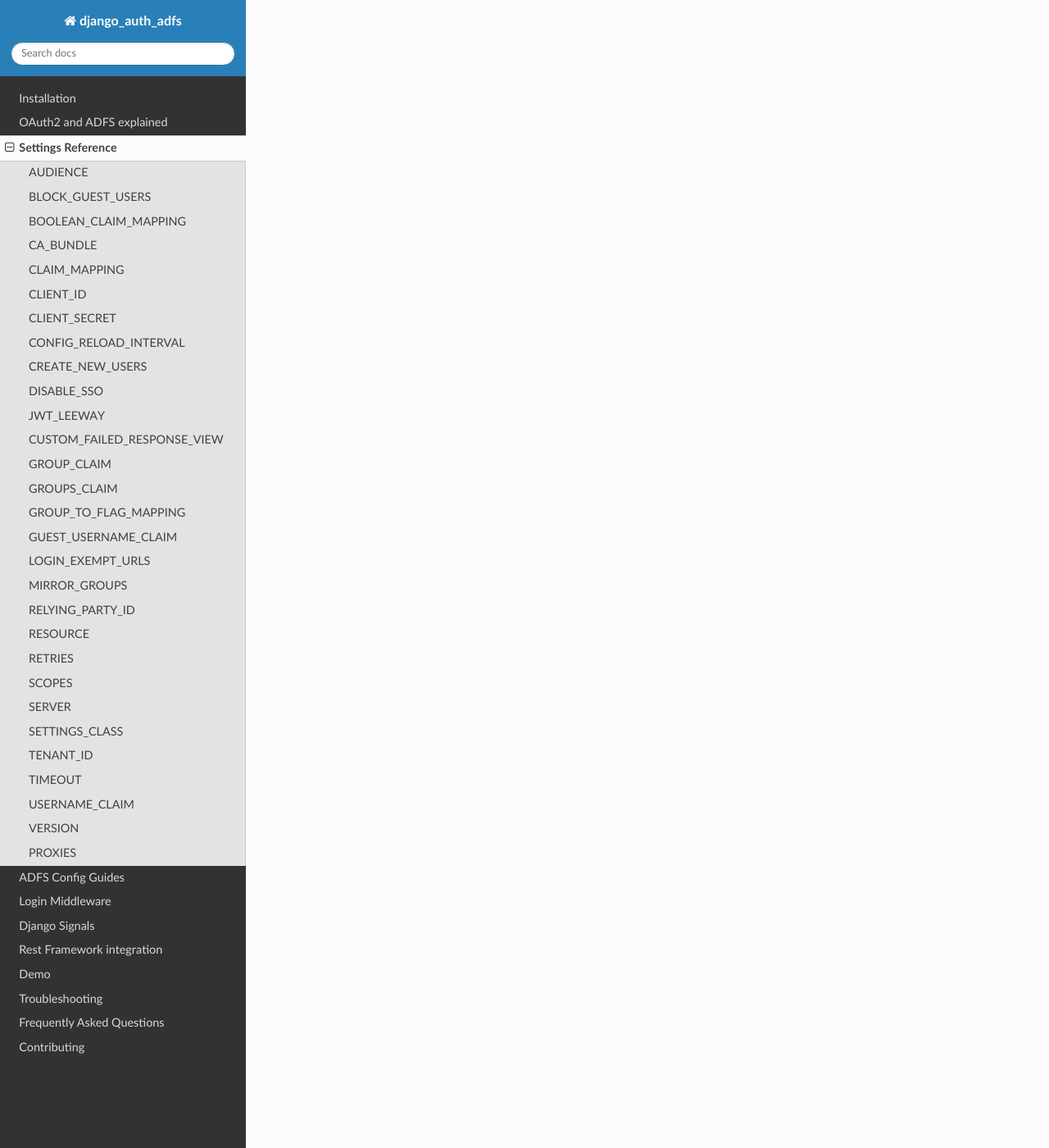
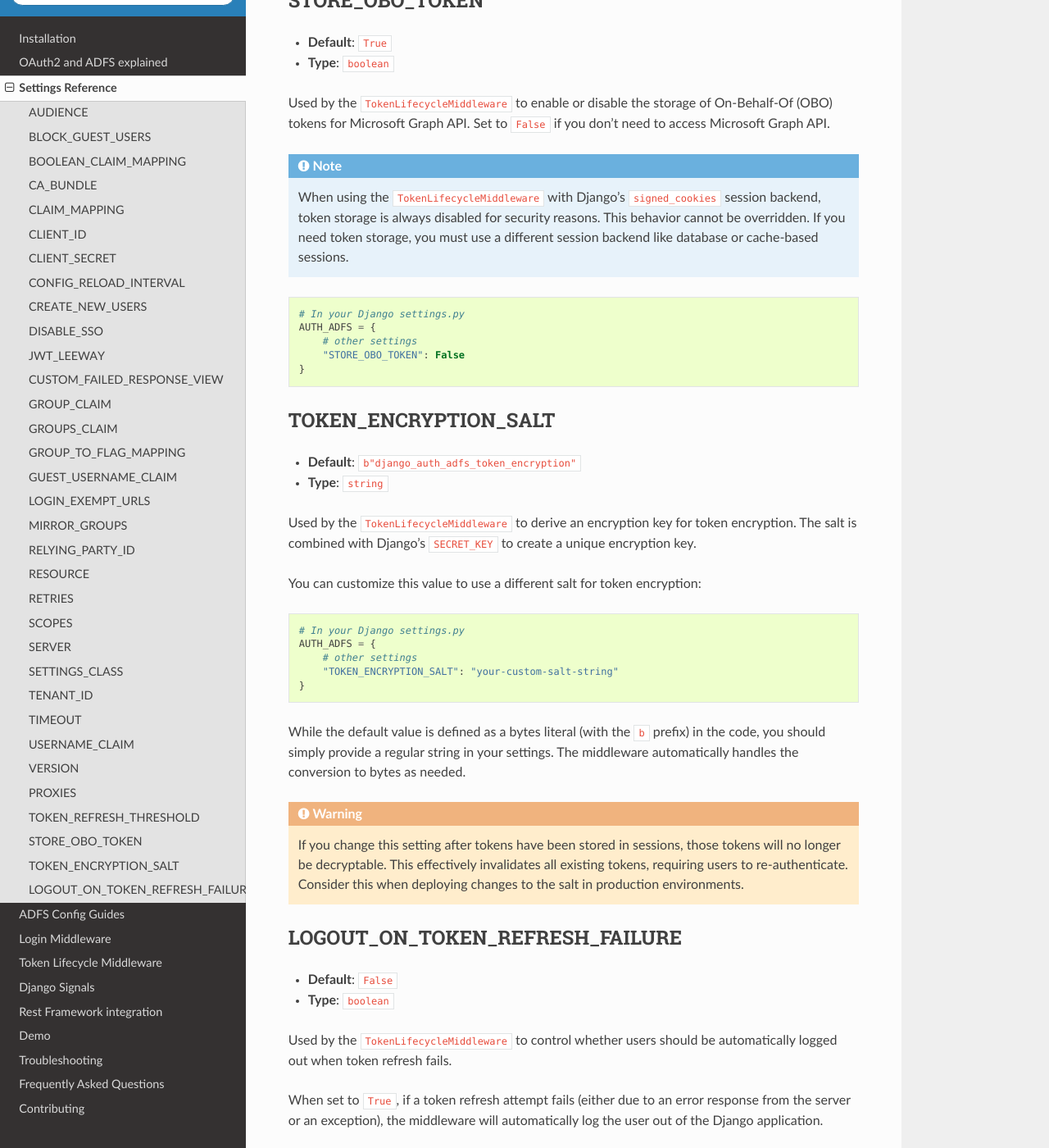
Before and after one commit to snok/django-auth-adfs, a Sphinx documentation site: the page built from docs/settings_ref.rst, in a window 1280 px wide and 1400 px high, scrolled down 11734 px. Shown: the whole window at 82% size. Built offline with Sphinx 7.4.7 and the Read the Docs theme 3.1.0, drawn with Linux system fonts in a browser that asks for light colours; pages that are not in the unit, such as notebooks, are missing from menus; some of the changed text lies outside the part shown.

Commit message:
Token lifecycle management

```diff
--- a/django_auth_adfs/__init__.py
+++ b/django_auth_adfs/__init__.py
@@ -4,4 +4,4 @@
 Adding imports here will break setup.py
 """
 
-__version__ = '1.15.0'
+__version__ = "1.16.0"
--- a/docs/index.rst
+++ b/docs/index.rst
@@ -38,6 +38,7 @@
     settings_ref
     config_guides
     middleware
+    token_lifecycle
     signals
     rest_framework
     demo
--- a/docs/settings_ref.rst
+++ b/docs/settings_ref.rst
@@ -497,3 +497,110 @@
 
 An optional proxy for all communication with the server. Example: ``{'http': '10.0.0.1', 'https': '10.0.0.2'}``
 See the `requests documentation <https://requests.readthedocs.io/en/v3.0.0/api/#requests.Session.proxies>`__ for more information.
+
+TOKEN_REFRESH_THRESHOLD
+---------------------------
+* **Default**: ``300`` (5 minutes)
+* **Type**: ``integer``
+* **Unit**: seconds
+
+Used by the ``TokenLifecycleMiddleware`` to determine how long before token expiration to attempt a refresh.
+This setting controls how proactively the middleware will refresh tokens before they expire.
+
+For example, with the default value of 300 seconds (5 minutes), if a token is set to expire in 4 minutes,
+the middleware will attempt to refresh it during the next request. This helps ensure that users don't
+experience disruptions due to token expiration during active sessions.
+
+.. code-block:: python
+
+    # In your Django settings.py
+    # Refresh tokens 10 minutes before they expire
+    AUTH_ADFS = {
+        # other settings
+        "TOKEN_REFRESH_THRESHOLD": 600
+    }
+
+STORE_OBO_TOKEN
+------------------
+* **Default**: ``True``
+* **Type**: ``boolean``
+
+Used by the ``TokenLifecycleMiddleware`` to enable or disable the storage of On-Behalf-Of (OBO) tokens
+for Microsoft Graph API. Set to ``False`` if you don't need to access Microsoft Graph API.
+
+.. note::
+   When using the ``TokenLifecycleMiddleware`` with Django's ``signed_cookies`` session backend, token storage
+   is always disabled for security reasons. This behavior cannot be overridden. If you need token storage,
+   you must use a different session backend like database or cache-based sessions.
+
+.. code-block:: python
+
+    # In your Django settings.py
+    AUTH_ADFS = {
+        # other settings
+        "STORE_OBO_TOKEN": False
+    }
+
+TOKEN_ENCRYPTION_SALT
+--------------------------
+* **Default**: ``b"django_auth_adfs_token_encryption"``
+* **Type**: ``string``
+
+Used by the ``TokenLifecycleMiddleware`` to derive an encryption key for token encryption.
+The salt is combined with Django's ``SECRET_KEY`` to create a unique encryption key.
+
+You can customize this value to use a different salt for token encryption:
+
+.. code-block:: python
+
+    # In your Django settings.py
+    AUTH_ADFS = {
+        # other settings
+        "TOKEN_ENCRYPTION_SALT": "your-custom-salt-string"
+    }
+
+While the default value is defined as a bytes literal (with the ``b`` prefix) in the code,
+you should simply provide a regular string in your settings. The middleware automatically
+handles the conversion to bytes as needed.
+
+.. warning::
+   If you change this setting after tokens have been stored in sessions, those tokens will no longer be decryptable.
+   This effectively invalidates all existing tokens, requiring users to re-authenticate.
+   Consider this when deploying changes to the salt in production environments.
+
+LOGOUT_ON_TOKEN_REFRESH_FAILURE
+-------------------------------
+* **Default**: ``False``
+* **Type**: ``boolean``
+
+Used by the ``TokenLifecycleMiddleware`` to control whether users should be automatically logged out when token refresh fails.
+
+When set to ``True``, if a token refresh attempt fails (either due to an error response from the server or an exception),
+the middleware will automatically log the user out of the Django application.
+
+When set to ``False`` (the default), the middleware will log the error but allow the user to continue using the application
+until their session expires naturally, even though their tokens are no longer valid.
+
+This setting is particularly important for security considerations, as it determines how your application responds when a user's account
+has been disabled in Azure AD/ADFS. When enabled, it can help ensure that users who have had their accounts disabled in the
+identity provider are promptly logged out of your Django application, closing a potential security gap.
+
+This feature is disabled by default to prioritize user experience, but can be enabled for applications where security requirements
+outweigh the potential disruption of unexpected logouts.
+
+.. code-block:: python
+
+    # In your Django settings.py
+    AUTH_ADFS = {
+        # other settings
+        "LOGOUT_ON_TOKEN_REFRESH_FAILURE": True
+    }
+
+.. note::
+   This setting only affects what happens when token refresh fails. It does not affect the initial authentication process
+   or what happens when tokens expire without a refresh attempt.
+
+.. important::
+   Even for applications that don't make additional API calls after authentication, enabling this setting provides
+   an optional security mechanism that can help ensure that access revocation in Azure AD/ADFS is reflected in your
+   Django application.
--- a/pyproject.toml
+++ b/pyproject.toml
@@ -1,6 +1,6 @@
 [tool.poetry]
 name = 'django-auth-adfs'
-version = "1.15.0"  # Remember to also change __init__.py version
+version = "1.16.0"  # Remember to also change __init__.py version
 description = 'A Django authentication backend for Microsoft ADFS and AzureAD'
 authors = ['Joris Beckers <joris.beckers@gmail.com>']
 maintainers = ['Jonas Krüger Svensson <jonas-ks@hotmail.com>', 'Sondre Lillebø Gundersen <sondrelg@live.no>']
```
Also changed, not shown: docs/token_lifecycle.rst (added, +459 -0 lines), 4 other files.
